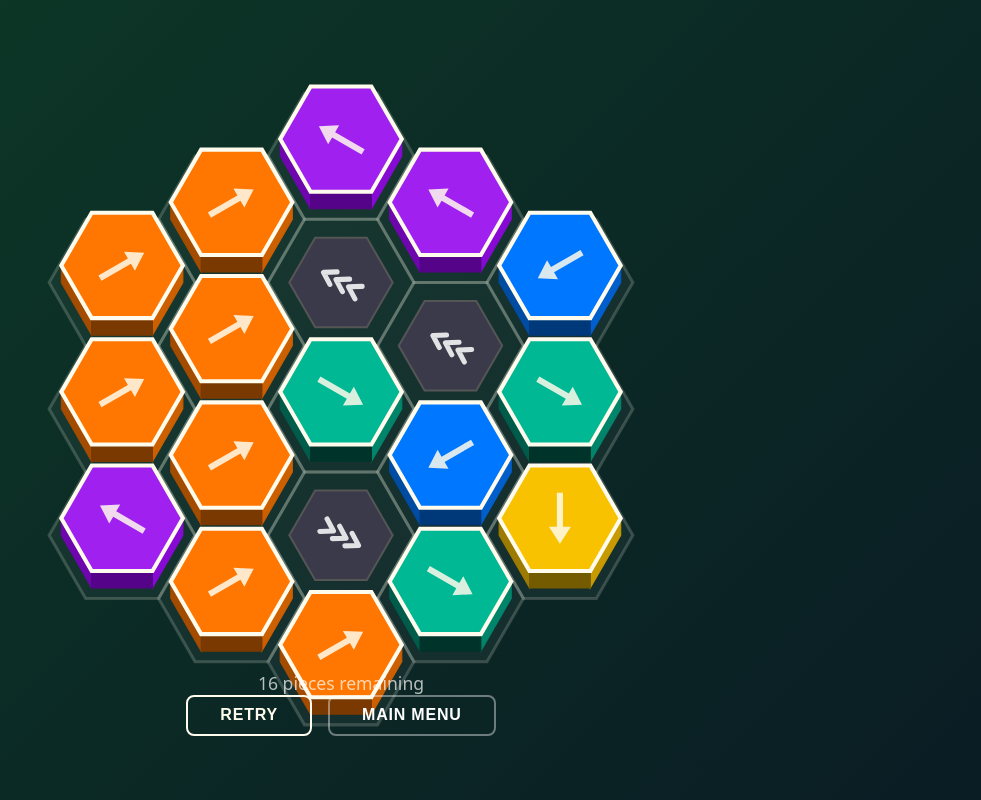
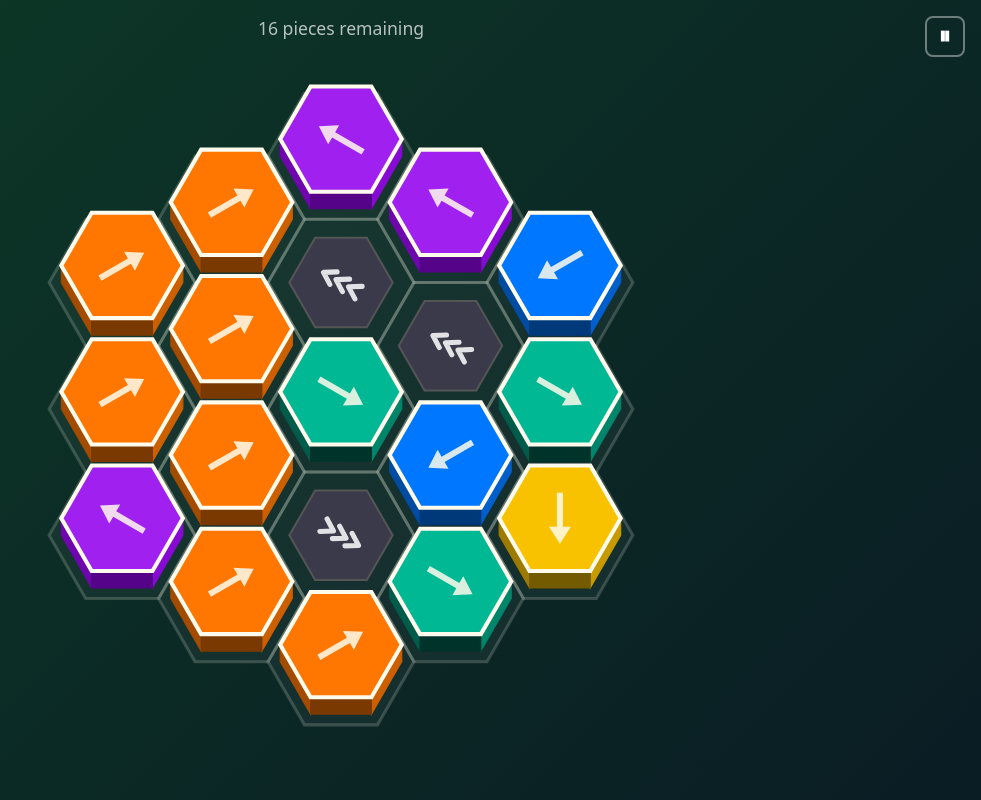
Before and after one commit to liamroddy/hexa-gone, a React (Vite) app: page / in a window 1280 px wide. Both pictures are taken after a click on the button "EASY". Shown: the whole page, without its empty margins (299-1280 px from the left). Built offline with nearby package versions, Linux system fonts and the light colour scheme; the HTML template or start-up script is replaced by a standard one.

Commit message:
Add proper pause state

```diff
--- a/index.html
+++ b/index.html
@@ -3,7 +3,7 @@
   <head>
     <meta charset="UTF-8" />
     <meta name="viewport" content="width=device-width, initial-scale=1.0" />
-    <title>Hex-a-Gone</title>
+    <title>Hexa-Gone</title>
   </head>
   <body>
     <div id="root"></div>
--- a/src/App.css
+++ b/src/App.css
@@ -99,13 +99,14 @@
   }
 }
 
-.bottom-buttons {
-  display: flex;
-  gap: 1rem;
-}
-
-.bottom-buttons .btn {
-  margin-top: 0;
+.btn-pause {
+  background: transparent;
+  color: var(--colour-text);
+  font-size: 1.5rem;
+  padding: 0.4rem 0.7rem;
+  border: 2px solid var(--colour-border-subtle);
+  border-radius: 8px;
+  line-height: 1;
 }
 
 .modal-overlay {
--- a/src/screens/GameScreen.tsx
+++ b/src/screens/GameScreen.tsx
@@ -1,3 +1,4 @@
+import { useState } from 'react'
 import HexBoard from '../components/HexBoard'
 import { useGameState } from '../hooks/useGameState'
 
@@ -15,11 +16,59 @@ function hexSizeForRadius(radius: number): number {
 
 export default function GameScreen({ radius = 2, onBack }: GameScreenProps) {
   const hexSize = hexSizeForRadius(radius)
+  const [paused, setPaused] = useState(false)
 
   const {
     nodes, activeIds, animStates, isWon, piecesRemaining,
     handleHexClick, newGame, retry, changerMap,
   } = useGameState(radius, hexSize)
+
+  function renderTopBar() {
+    return (
+      <div style={{ position: 'absolute', top: '1rem', left: 0, right: 0, zIndex: 1, display: 'flex', justifyContent: 'center', alignItems: 'center', padding: '0 1rem' }}>
+        <p className="pieces-left" style={{ margin: 0 }}>{piecesRemaining} pieces remaining</p>
+        <button
+          className="btn btn-pause"
+          onClick={() => setPaused(true)}
+          aria-label="Pause"
+          style={{ position: 'fixed', top: '1rem', right: '1rem' }}
+        >
+          ⏸
+        </button>
+      </div>
+    )
+  }
+
+  function renderPauseModal() {
+    if (!paused || isWon) return null
+    return (
+      <div className="modal-overlay" onClick={() => setPaused(false)} style={{ zIndex: 2 }}>
+        <div className="modal-content" onClick={e => e.stopPropagation()}>
+          <p className="win-message">Paused</p>
+          <div className="modal-buttons">
+            <button className="btn btn-new-game" onClick={() => setPaused(false)}>Resume</button>
+            <button className="btn btn-retry" onClick={() => { setPaused(false); retry() }}>Retry</button>
+            <button className="btn btn-main-menu" onClick={onBack}>Main Menu</button>
+          </div>
+        </div>
+      </div>
+    )
+  }
+
+  function renderWinModal() {
+    if (!isWon) return null
+    return (
+      <div className="modal-overlay" onClick={newGame} style={{ zIndex: 2 }}>
+        <div className="modal-content" onClick={e => e.stopPropagation()}>
+          <p className="win-message">Congrats, board cleared!</p>
+          <div className="modal-buttons">
+            <button className="btn btn-new-game" onClick={newGame}>New Game</button>
+            <button className="btn btn-retry" onClick={retry}>Retry</button>
+          </div>
+        </div>
+      </div>
+    )
+  }
 
   return (
     <div className="screen game-screen" style={{ position: 'relative', width: '100vw', height: '100vh', overflow: 'hidden' }}>
@@ -36,28 +85,9 @@ export default function GameScreen({ radius = 2, onBack }: GameScreenProps) {
         </div>
       </div>
 
-      <div style={{ position: 'relative', zIndex: 1, pointerEvents: 'none', display: 'flex', flexDirection: 'column', height: '100%' }}>
-        <div style={{ flex: 1 }} />
-        <div style={{ pointerEvents: 'auto', textAlign: 'center', paddingBottom: '2rem' }}>
-          <p className="pieces-left">{piecesRemaining} pieces remaining</p>
-          <div className="bottom-buttons">
-            <button className="btn btn-retry" onClick={retry}>Retry</button>
-            <button className="btn btn-main-menu" onClick={onBack}>Main Menu</button>
-          </div>
-        </div>
-      </div>
-
-      {isWon && (
-        <div className="modal-overlay" onClick={newGame} style={{ zIndex: 2 }}>
-          <div className="modal-content" onClick={e => e.stopPropagation()}>
-            <p className="win-message">Congrats, board cleared!</p>
-            <div className="modal-buttons">
-              <button className="btn btn-new-game" onClick={newGame}>New Game</button>
-              <button className="btn btn-retry" onClick={retry}>Retry</button>
-            </div>
-          </div>
-        </div>
-      )}
+      {renderTopBar()}
+      {renderPauseModal()}
+      {renderWinModal()}
     </div>
   )
 }
--- a/src/screens/SplashScreen.tsx
+++ b/src/screens/SplashScreen.tsx
@@ -9,7 +9,7 @@ interface SplashScreenProps {
 export default function SplashScreen({ onStart, onHowTo, difficulties }: SplashScreenProps) {
   return (
     <div className="screen splash">
-      <h1 className="game-title">Hex-a-Gone</h1>
+      <h1 className="game-title">Hexa-Gone</h1>
       <div className="button-group">
         {(Object.entries(difficulties) as [DifficultyKey, DifficultyConfig][]).map(([key, { label }]) => (
           <button key={key} className="btn btn-start" onClick={() => onStart(key)}>
```
